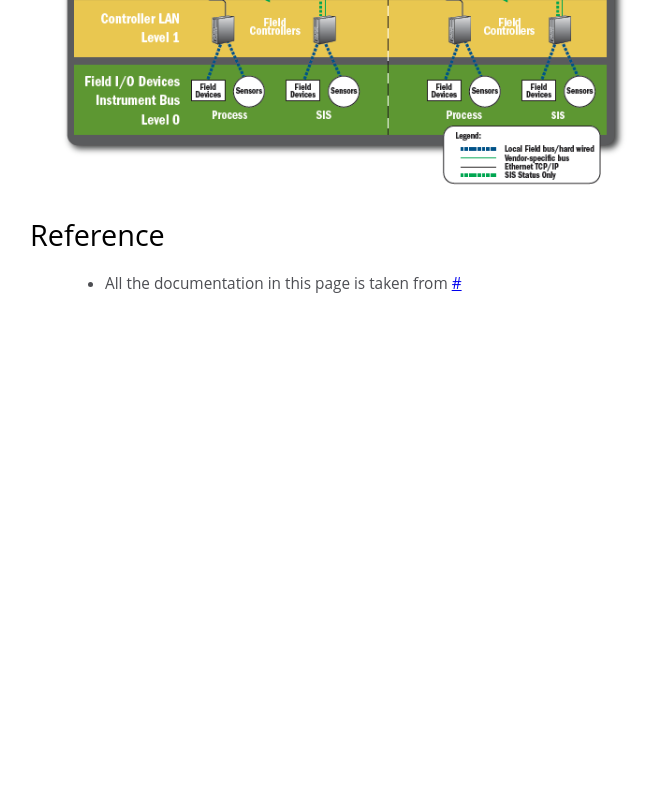
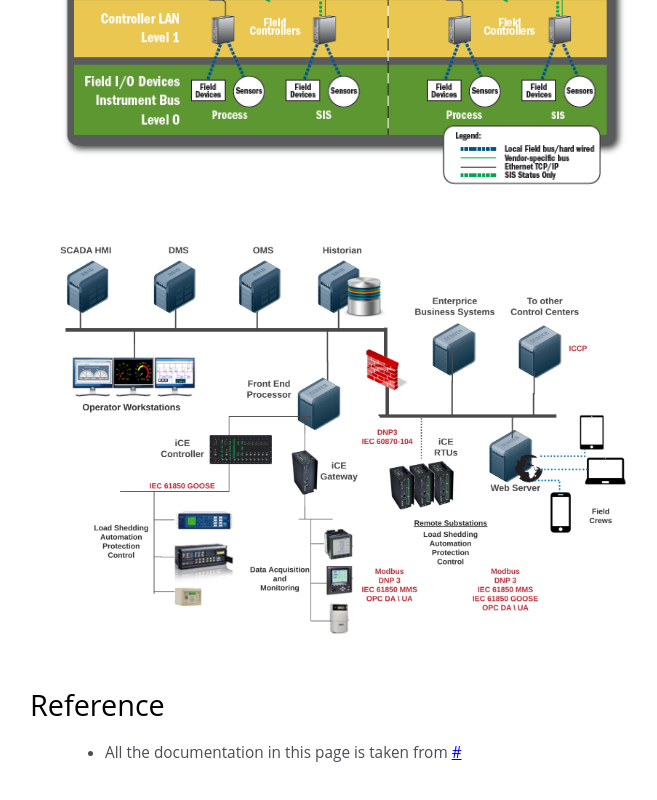
Before and after one commit to j0eybrinkman/23SS_INFO_2123_HSA, a plain HTML site: page index.html in a window 1280 px wide. Shown: the part 2709-3509 px from the top of the page, without its empty margins (308-965 px from the left). Before the commit the page ends 3039 px from the top, so only its background shows below. Drawn offline with Linux system fonts and the light colour scheme.

Commit message:
added image

```diff
--- a/index.html
+++ b/index.html
@@ -107,6 +107,9 @@
           <div>
             <a href="./media/reccomended_secure_network_architecture.png"><img src="./media/reccomended_secure_network_architecture.png" alt=""></a>
           </div>
+          <div>
+            <a href="./media/etap-rt-system-architecture.jpg"><img src="./media/etap-rt-system-architecture.jpg" alt=""></a>
+          </div>
 
 
         </article>
```
Also changed, not shown: media/etap-rt-system-architecture.jpg (added).
